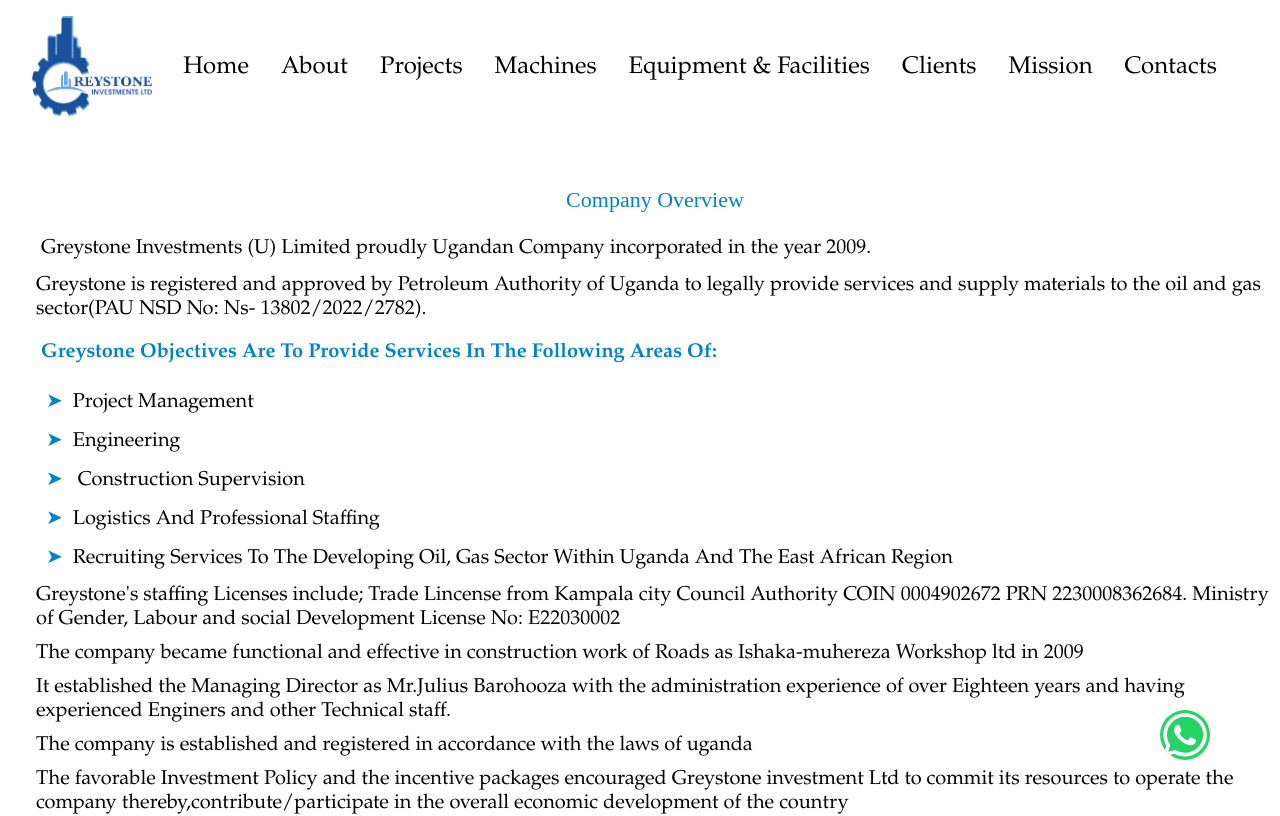
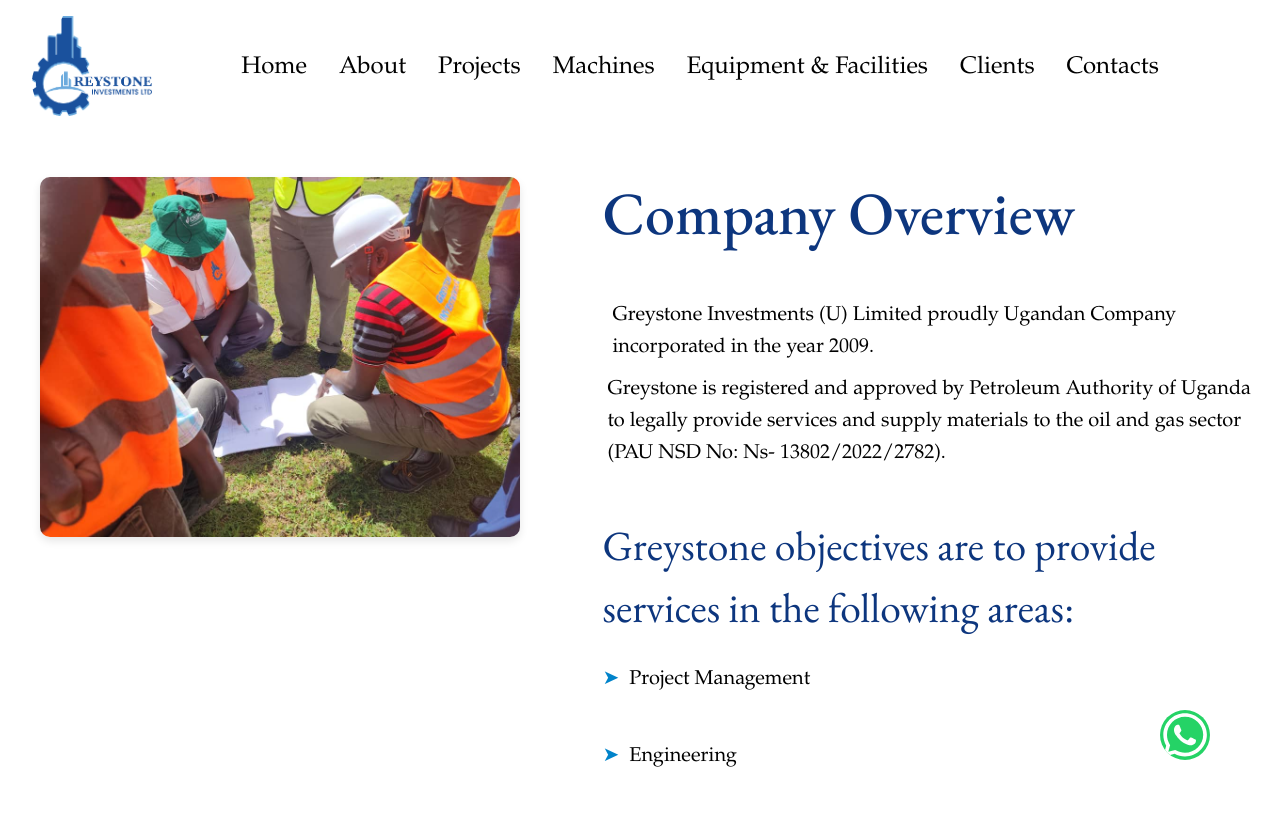
Before and after one commit to dkabagambe/Greystone-investments--U--limited, a React (Create React App) app: page /about in a window 1280 px wide. Shown: the top 816 px of the page. Built offline with nearby package versions, Linux system fonts and the light colour scheme; a web font is replaced by a local one.

Commit message:
font-size: clamp(12px, 1vw + 0.5rem, 27px);

```diff
--- a/src/App.js
+++ b/src/App.js
@@ -7,7 +7,6 @@
 import Clients from "./pages/Clients";
 import Projects from "./pages/Projects";
 import Services from "./pages/Services";
-import Mission from "./pages/Mission";
 import Contact from "./pages/Contact";
 import WhatsApp from "./components/WhatsApp";
 import Gallery from "./pages/Gallery";
@@ -24,7 +23,6 @@
           <Route path="/clients" element={<Clients />} />
           <Route path="/projects" element={<Projects />} />
           <Route path="/services" element={<Services />} />
-          <Route path="/mission" element={<Mission />} />
           <Route path="/machines" element={<Gallery />} />
           <Route path="/contact" element={<Contact />} />
           <Route path="*" element={<NotFoundPage />} />
--- a/src/components/Navbar.js
+++ b/src/components/Navbar.js
@@ -26,7 +26,6 @@
           <Link to="/machines">Machines</Link>
           <Link to="/services">Equipment & Facilities</Link>
           <Link to="/clients">Clients</Link>
-          <Link to="/mission">Mission</Link>
           <Link to="/contact">Contacts</Link>
         </div>
         <div className="App__navbar-smallscreen">
@@ -52,7 +51,6 @@
               <Link to="/machines">Machines</Link>
               <Link to="/services">Equipment & Facilities</Link>
               <Link to="/clients">Clients</Link>
-              <Link to="/mission">Mission</Link>
               <Link to="/contact">Contacts</Link>
             </div>
           )}
--- a/src/pages/About.js
+++ b/src/pages/About.js
@@ -1,59 +1,121 @@
 import React from "react";
 import "../styles/About.css";
+import leftimage from "../img/machines2/IMG-20241127-WA0012.jpg";
+import rightimage from "../img/machines2/IMG-20250107-WA0011.jpg";
+
 const About = () => {
   return (
-    <div className="app-about">
-      <div className="app-info">
+    <>
+      {/* Company Overview Section */}
+      <div className="section">
+        {/* Left Image */}
+        <div className="image-container left">
+          <img src={leftimage} alt="Company Overview" className="about-image" />
+        </div>
+
+        {/* Content on the Right */}
+        <div className="content-container">
           <h1 className="app-h1">Company Overview</h1>
           <h3>
-          <span>Greystone Investments (U) limited</span> proudly Ugandan Company
-          incorporated in the year 2009.
+            <span>Greystone Investments (U) Limited</span> proudly Ugandan
+            Company incorporated in the year 2009.
           </h3>
           <p>
-          Greystone is registered and approved by Petroleum Authority of Uganda
-          to legally provide services and supply materials to the oil and gas
-          sector(PAU NSD No: Ns- 13802/2022/2782).
+            Greystone is registered and approved by Petroleum Authority of
+            Uganda to legally provide services and supply materials to the oil
+            and gas sector (PAU NSD No: Ns- 13802/2022/2782).
           </p>
           <h4>
-          Greystone objectives are to provide services in the following areas
-          of:
+            Greystone objectives are to provide services in the following areas:
           </h4>
           <ul>
-          <li>project management</li>
-          <li>engineering </li>
-          <li> construction supervision</li>
-          <li>logistics and professional staffing</li>
+            <li>Project Management</li>
+            <li>Engineering</li>
+            <li>Construction Supervision</li>
+            <li>Logistics and Professional Staffing</li>
             <li>
-            recruiting services to the developing oil, gas sector within Uganda
-            and the East African region
+              Recruiting services to the developing oil, gas sector within
+              Uganda and the East African region
             </li>
           </ul>
           <p>
-          Greystone's staffing Licenses include; Trade Lincense from Kampala
-          city Council Authority COIN 0004902672 PRN 2230008362684. Ministry of
-          Gender, Labour and social Development License No: E22030002
+            Greystone's staffing Licenses include; Trade License from Kampala
+            City Council Authority COIN 0004902672 PRN 2230008362684. Ministry
+            of Gender, Labour and Social Development License No: E22030002
           </p>
           <p>
             The company became functional and effective in construction work of
-          Roads as Ishaka-muhereza Workshop ltd in 2009
+            Roads as Ishaka-Muhereza Workshop Ltd in 2009.
           </p>
           <p>
-          It established the Managing Director as Mr.Julius Barohooza with the
-          administration experience of over Eighteen years and having
-          experienced Enginers and other Technical staff.
+            It established the Managing Director as Mr. Julius Barohooza with
+            the administration experience of over Eighteen years and having
+            experienced Engineers and other Technical staff.
           </p>
           <p>
-          The company is established and registered in accordance with the laws
-          of uganda
+            The company is established and registered in accordance with the
+            laws of Uganda.
           </p>
           <p>
-          The favorable Investment Policy and the incentive packages encouraged
-          Greystone investment Ltd to commit its resources to operate the
-          company thereby,contribute/participate in the overall economic
-          development of the country
+            The favorable Investment Policy and the incentive packages
+            encouraged Greystone Investment Ltd to commit its resources to
+            operate the company thereby, contribute/participate in the overall
+            economic development of the country.
           </p>
         </div>
       </div>
+
+      {/* Mission Statement Section */}
+      <div className="section reverse">
+        {/* Right Image */}
+        <div className="image-container right">
+          <img
+            src={rightimage}
+            alt="Mission Statement"
+            className="about-image"
+          />
+        </div>
+        {/* Content on the Left */}
+        <div className="content-container">
+          <h4>Mission Statement</h4>
+          <p>
+            Greystone Investments Limited is dedicated to providing excellent
+            construction services in Uganda and in the East African region. Our
+            ability to succeed is based on a solid commitment to values of
+            integrity and solidarity while ensuring quality, timely completion,
+            and safety standards.
+          </p>
+          <h4>Vision</h4>
+          <p>
+            We aim to be amongst the top indigenous construction companies in
+            Uganda and the East African Region within the next five years.
+          </p>
+          <h4>Mission</h4>
+          <ul>
+            <li>
+              We are dedicated to providing high-standard services and products
+              that are fit for purpose.
+            </li>
+            <li>
+              We aim at satisfying our clients by providing the best value for
+              money.
+            </li>
+            <li>
+              We believe that our development is strongly related to the
+              development of our human resources through training.
+            </li>
+            <li>
+              We are dedicated to safety, quality, and preserving the
+              environment.
+            </li>
+          </ul>
+          <p>
+            We promote an environment of competitiveness amongst our employees
+            to promote their sense of leadership and teamwork.
+          </p>
+        </div>
+      </div>
+    </>
   );
 };
 
--- a/src/pages/Mission.js
+++ /dev/null
@@ -1,47 +0,0 @@
-import React from "react";
-import "../styles/Mission.css";
-
-const Mission = () => {
-  return (
-    <div className="all">
-      <div className="mission">
-        <h4>Mission Statement</h4>
-        <p>
-          Greystone Investments Limited is dedicated to providing excellent
-          construction services in Uganda and in the East African region. Our
-          ability to succeed is based on a solid commitment to values of
-          integrity and solidarity while ensuring quality,timely completion and
-          safety standards
-        </p>
-        <h4>Vision</h4>
-        <p>
-          We aim to be amongst the top indigenous construction company in uganda
-          and the east african Region within the next five years
-        </p>
-        <h4>Mission</h4>
-        <ul>
-          <li>
-            We are dedicated to provide high standards services and products
-            that are fit for purpose
-          </li>
-          <li>
-            We aim at satisfying our clients by providing best value for money
-          </li>
-          <li>
-            we believe that our development is strongly related to the
-            development of our human resources through training.
-          </li>
-          <li>
-            we are dedicated to safety ,quality and preserving the environment
-          </li>
-        </ul>
-        <p>
-          We promote an environment of competitiveness amongst our employees to
-          promote their sense of leadership and team working.
-        </p>
-      </div>
-    </div>
-  );
-};
-
-export default Mission;
--- a/src/styles/About.css
+++ b/src/styles/About.css
@@ -1,122 +1,146 @@
-.app-about {
+/* General Styles */
+.section {
   padding: 15px;
   margin: 15px;
   display: flex;
-  justify-content: center;
-  align-items: center;
+  justify-content: space-between;
+  align-items: flex-start;
   width: 100%;
   height: auto;
 }
-.app-info {
-  align-self: center;
-  justify-self: center;
-  padding: 10px 1px;
-}
-.app-info h3 {
-  font-size: 20px;
-  color: #000;
-  padding-bottom: 5px;
-  font-family: garamond;
-  line-height: 1.5;
-  text-align: left;
-  text-transform: none;
-  font-weight: 300;
-}
-.app-info h1 {
-  font-size: 22px;
-  color: #0083ca;
-  padding: 10px;
-  align-items: center;
-  font-weight: 500;
-  font-family: Cormorant;
+
+/* Reverse Layout for Alternating Sections */
+.section.reverse {
+  flex-direction: row-reverse;
 }
 
-.app-info p {
-  font-size: 20px;
-  color: #000;
-  padding-bottom: 5px;
-  font-family: garamond;
-  text-align: left;
-  text-transform: none;
-  font-weight: 300;
-  line-height: normal;
-}
-span {
-  text-transform: capitalize !important;
+/* Image Container */
+.image-container {
+  flex: 1;
+  max-width: 40%; /* Adjust as needed */
+  padding: 10px;
 }
 
-@media screen and (min-width: 2000px) {
-  .app-about {
-    display: flex;
-  }
+/* About Image */
+.about-image {
+  width: 100%;
+  height: auto;
+  border-radius: 10px;
+  box-shadow: 0 4px 8px rgba(0, 0, 0, 0.1);
 }
 
+/* Content Container */
+.content-container {
+  flex: 2;
+  max-width: 55%; /* Adjust as needed */
+  padding: 10px;
+}
+
+/* Text Styles */
+.content-container h1 {
+  text-align: left;
+  color: #0d367e;
+  text-transform: capitalize;
+  font-size: clamp(60px, 2vw + 1rem, 90px);
+  font-weight: 500;
+  line-height: 1.2;
+  margin-bottom: calc(0.8 * clamp(50px, 2vw + 1rem, 65px));
+}
+
+.content-container h3 {
+  font-family: Garamond;
+  text-transform: none;
+  font-weight: 400;
+  font-size: clamp(14px, 5vw, 20px);
+  line-height: clamp(1.5, 1.6, 1.8);
+  text-align: left;
+  color: black;
+  padding-bottom: 5px;
+}
+
+.content-container p {
+  padding-bottom: 5px;
+  font-family: Garamond;
+  text-transform: none;
+  font-weight: 400;
+  font-size: clamp(14px, 5vw, 20px);
+  line-height: clamp(1.5, 1.6, 1.8);
+  text-align: left;
+  margin-bottom: calc(0.8 * clamp(50px, 2vw + 1rem, 65px));
+}
+
+.content-container h4 {
+  text-align: left;
+  color: #0d367e;
+  font-size: clamp(35px, 2vw + 1rem, 45px);
+  font-weight: 400;
+  line-height: 1.5;
+  margin-bottom: calc(1 * clamp(10px, 2vw + 1rem, 25px));
+}
+
+.content-container ul {
+  list-style-type: none;
+}
+
+.content-container ul li {
+  padding-bottom: 5px;
+  font-family: Garamond;
+  text-transform: none;
+  font-weight: 400;
+  font-size: clamp(14px, 5vw, 20px);
+  line-height: clamp(1.5, 1.6, 1.8);
+  text-align: left;
+  margin-bottom: calc(0.8 * clamp(50px, 2vw + 1rem, 65px));
+}
+
+.content-container ul li::before {
+  content: "➤";
+  padding-right: 10px;
+  color: #0083ca;
+}
+
+/* Responsive Design */
 @media screen and (max-width: 1150px) {
-  .app-about {
-    display: flex;
+  .section {
     flex-direction: column;
-    justify-content: center;
     align-items: center;
   }
 
-  .app-info h1 {
-    font-size: 2rem;
+  .section.reverse {
+    flex-direction: column;
   }
-  .app-info p {
-    font-size: 20px;
+
+  .image-container {
+    max-width: 100%;
+    order: 0 !important; /* Reset order for mobile */
+  }
+
+  .content-container {
+    max-width: 100%;
   }
 }
 
 @media screen and (max-width: 650px) {
-  .app-about {
-    display: flex;
-    flex-direction: column;
+  .section {
     margin: 5px 15px;
   }
-  .app-info > h1 {
+
+  .content-container h1,
+  .content-container h4 {
     text-align: center;
   }
-  .app-info > h3 {
+
+  .content-container h3 {
     font-size: 19px;
   }
 
-  .app-info ul li {
+  .content-container ul li {
     font-size: 20px;
   }
 }
 
 @media screen and (max-width: 450px) {
-  .app-about {
-    display: flex;
-    flex-direction: column;
-  }
-
-  .app-info p {
-    font-size: 20px;
+  .content-container p {
+    font-size: 18px;
   }
 }
-h4 {
-  padding: 15px 10px;
-  font-size: 20px;
-  text-align: justify;
-  color: #0083ca;
-  font-family: Garamond;
-  text-transform: capitalize;
-}
-ul {
-  list-style-type: none;
-}
-ul li {
-  font-size: 20px;
-  color: #000;
-  text-align: left;
-  font-family: Garamond;
-  padding: 5px;
-  margin: 3px;
-  margin-left: 10px;
-}
-ul li::before {
-  content: "➤";
-  padding-right: 10px;
-  color: #0083ca;
-}
```
Also changed, not shown: src/pages/Services.js (+6 -6 lines), src/styles/Mission.css (deleted, +0 -46 lines). Lines whose indentation alone changed are shown as unchanged.
